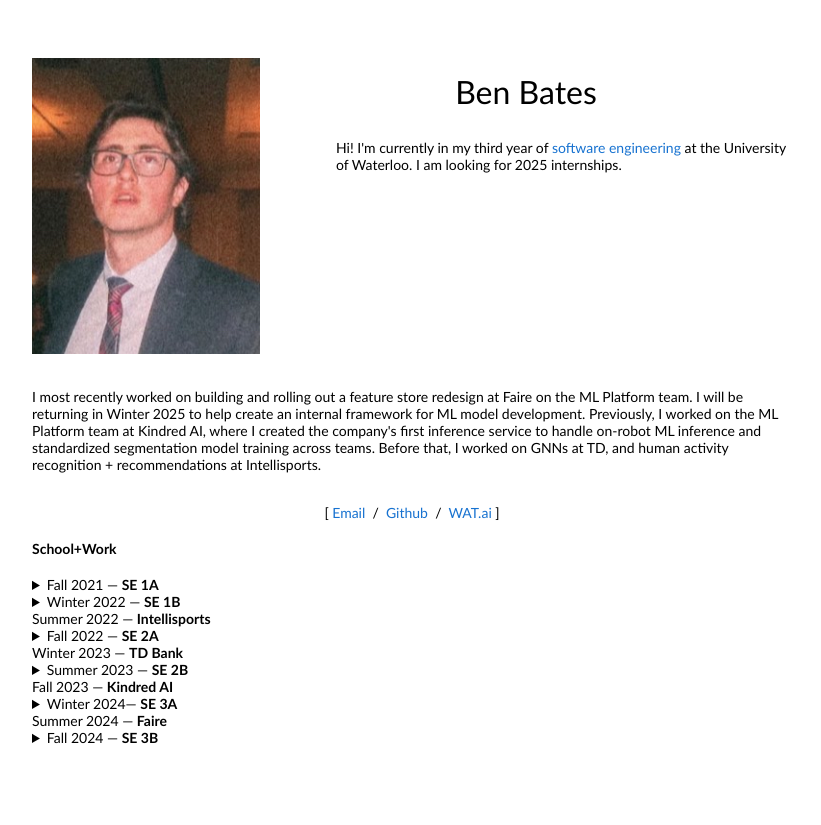
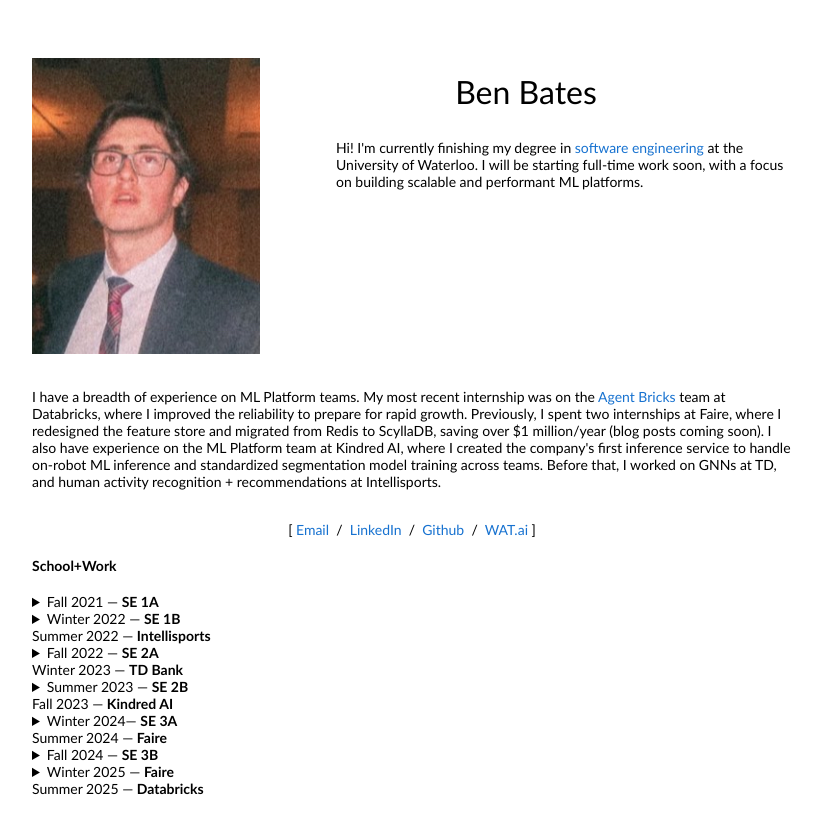
Before and after one commit to benbates30/benbates30.github.io, a plain HTML site: page index.html in a window 1280 px wide. Shown: the whole page, without its empty margins (228-1049 px from the left). Before the commit the page ends 800 px from the top, so only its background shows below. Drawn offline with Linux system fonts and the light colour scheme.

Commit message:
update (#4)

```diff
--- a/index.html
+++ b/index.html
@@ -29,17 +29,22 @@
                                             <name>Ben Bates</name>
                                         </p>
                                         <p style="max-width:60%;float:right">
-                                        Hi! I'm currently in my third year of <a href="https://uwaterloo.ca/software-engineering">software engineering</a>  at the University of Waterloo. I am looking for 2025 internships.
-                                </td>
+                                        Hi! I'm currently finishing my degree in <a href="https://uwaterloo.ca/software-engineering">software engineering</a> at the University of Waterloo. I will be starting full-time work soon,
+                                        with a focus on building scalable and performant ML platforms.
+                                    </td>
                                 </tr>
                                 <tr style="padding:0px">
                                     <td style="padding:2.5%;padding-top:0px;width:63%;vertical-align:middle">
-                                        <p>I most recently worked on building and rolling out a feature store redesign at Faire on the ML Platform team. I will be returning in Winter 2025 to help create an internal framework for ML model development. Previously, I worked on the ML Platform team at Kindred AI, where I created the company's first inference service to handle on-robot ML inference and standardized segmentation model training across teams. Before that, I worked on GNNs at TD, and human activity recognition + recommendations at Intellisports.
+                                        <p>I have a breadth of experience on ML Platform teams. My most recent internship was on the <a href="https://www.databricks.com/blog/introducing-agent-bricks">Agent Bricks</a> team at Databricks,
+                                            where I improved the reliability to prepare for rapid growth. Previously, I spent two internships at Faire, where I redesigned the feature store and migrated from Redis to ScyllaDB,
+                                            saving over $1 million/year (blog posts coming soon). I also have experience on the ML Platform team at Kindred AI, where I created the company's first inference service to handle on-robot ML inference and standardized segmentation model training across teams.
+                                            Before that, I worked on GNNs at TD, and human activity recognition + recommendations at Intellisports.
                                         <br />
                                         <br />
                                         <p style="text-align:center">
                                             [
                                             <a href="mailto:bbates@uwaterloo.ca">Email</a> &nbsp/&nbsp
+                                            <a href="https://linkedin.com/in/benbates30">LinkedIn</a> &nbsp/&nbsp
                                             <a href="https://github.com/benbates30">Github</a> &nbsp/&nbsp
                                             <a href="https://watai.ca/">WAT.ai</a>
                                             ]
@@ -109,13 +114,19 @@
                                         <summary>Fall 2024 — <b>SE 3B</b></summary>
                                         <p>
                                             CS 343 —  Concurrent and Parallel Programming <br />
-                                            CS 451 — Data Intensive Distributed Computing (Graduate) <br />
                                             ECE 358 — Computer Networking <br />
                                             SE 380 — Feedback Control Systems <br />
                                             SE 390 — Final Year Design Project Planning <br />
                                             SE 464 — Software Design and Architecture <br />
                                         </p>
                                         </details>
+                                        <details>
+                                        <summary>Winter 2025 — <b>Faire</b></summary>
+                                        <p>
+                                            ECE 493 — Special Topics: Game Theory and Multi-agent Systems <br />
+                                        </p>
+                                        </details>
+                                        Summer 2025 — <b>Databricks</b> <br />
                                     </td>
                             </tr>
                             </tbody>
```
